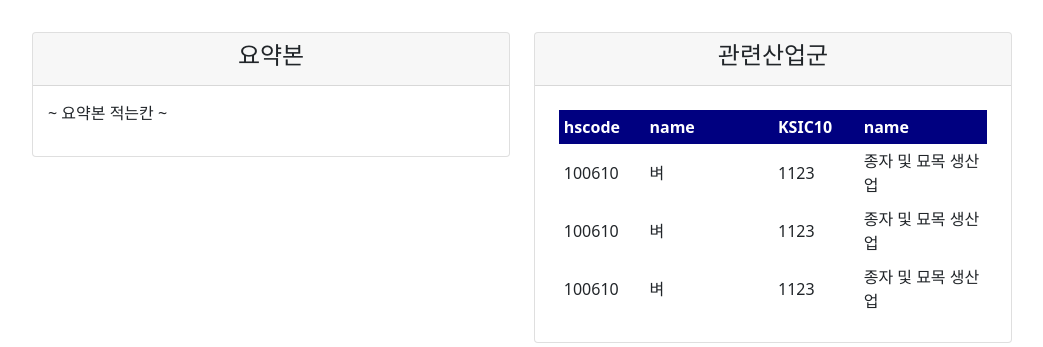
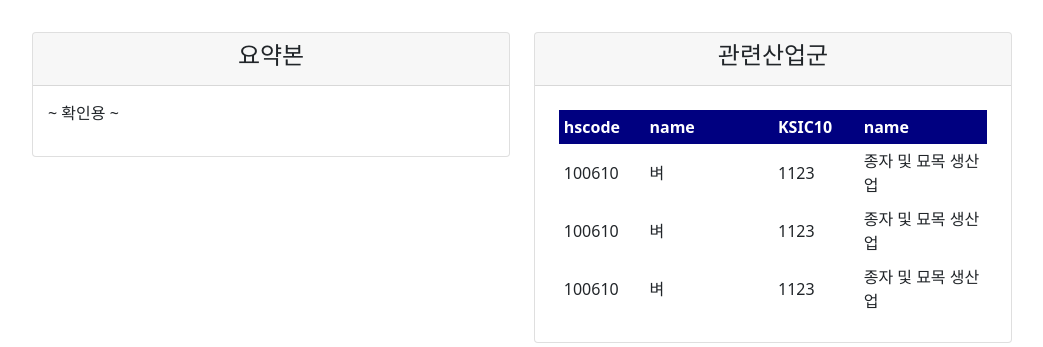
Before and after one commit to heehminh/early-warning-system, a Django app: page /baekho/menu/1/1 in a window 1280 px wide. Shown: the part 164-511 px from the top of the page, without its empty margins (118-1161 px from the left). Run offline with Django 3.2, Linux system fonts and the light colour scheme; data comes from the database, SQL or seed files in the repository; some libraries are stand-ins or nearby versions.

Commit message:
08.18 심성보 계정 확인용

```diff
--- a/baekho/templates/warn/subpage.html
+++ b/baekho/templates/warn/subpage.html
@@ -55,7 +55,7 @@
 
                         </div>
                         <p style="padding:15px">
-                            ~ 요약본 적는칸 ~
+                            ~ 확인용 ~
                         </p>
 
                     </div>
```
